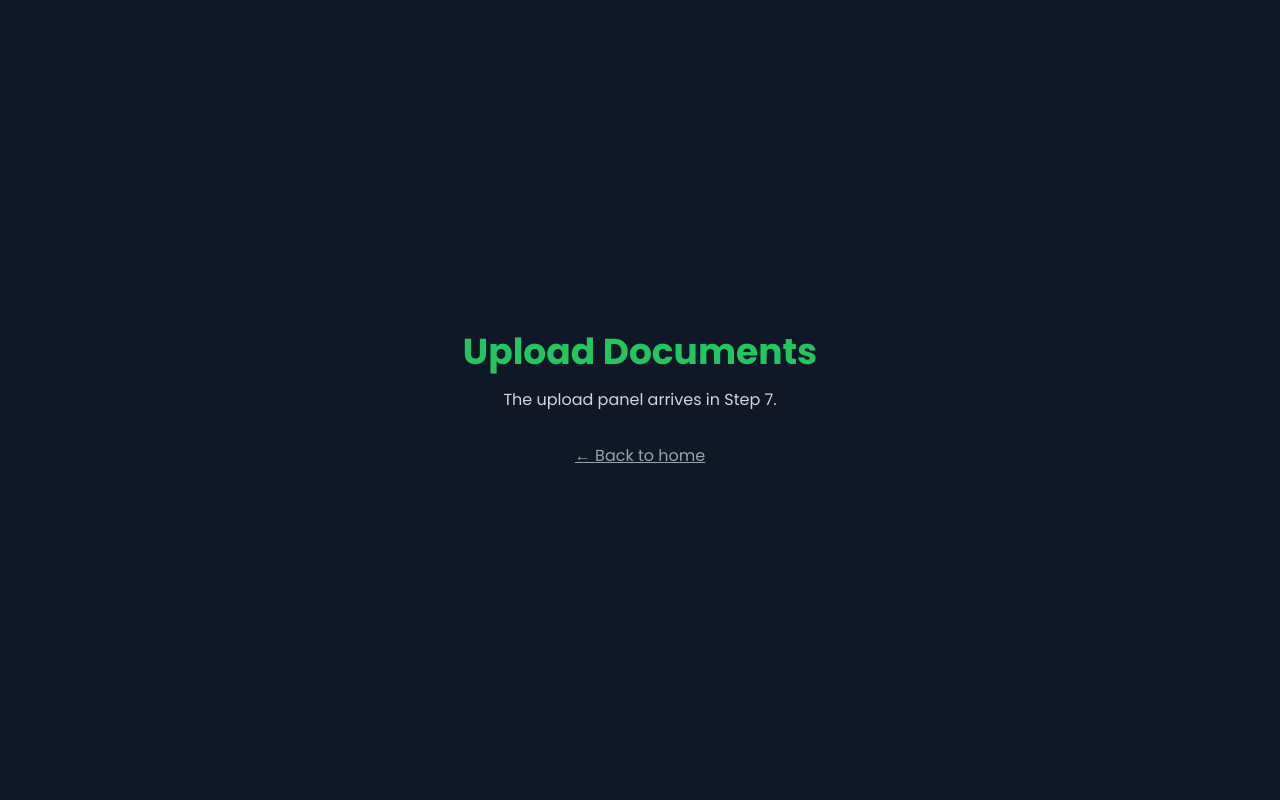
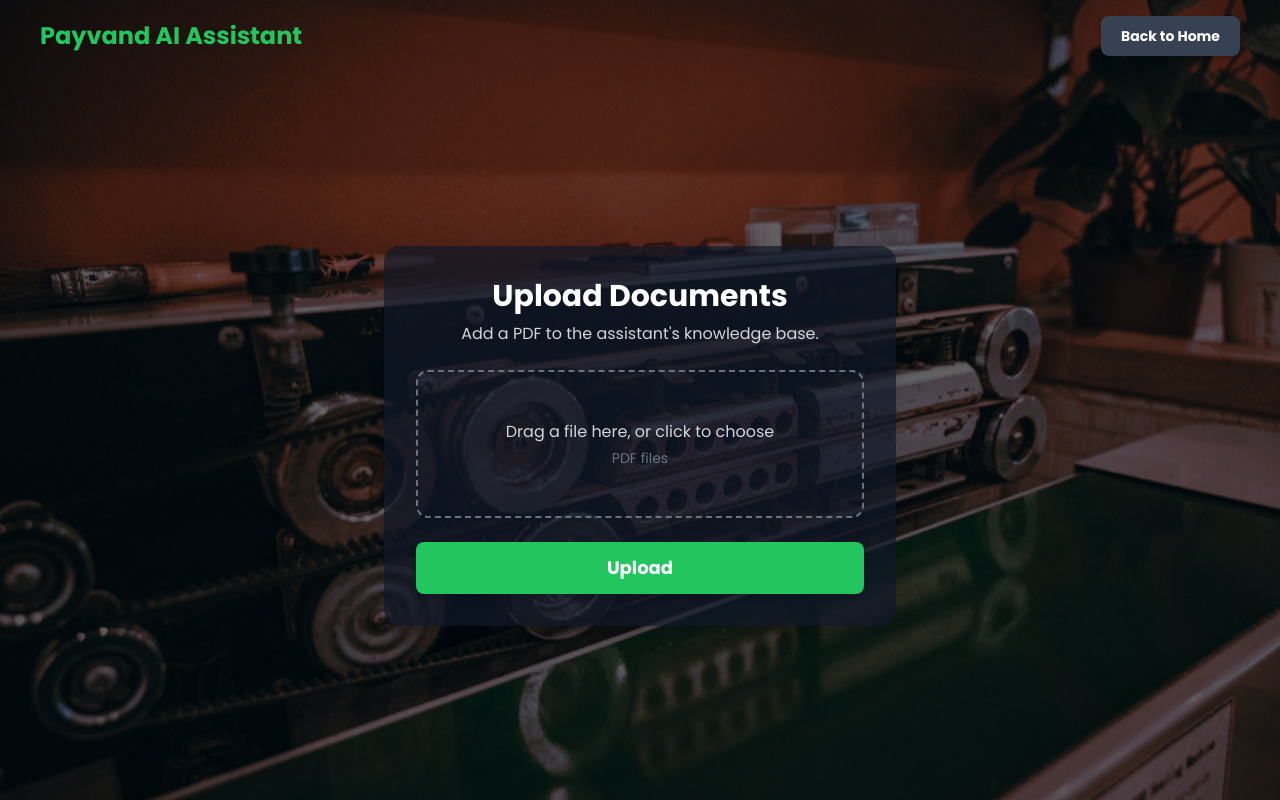
Before and after one commit to arvinbm/AI_Assistant, a React (Vite) app in the folder frontend/: page /upload in a window 1280 px wide. Built offline with nearby package versions, Linux system fonts and the light colour scheme.

Commit message:
Build static upload page layout (7.1)

```diff
--- a/frontend/src/pages/Upload.tsx
+++ b/frontend/src/pages/Upload.tsx
@@ -2,15 +2,55 @@ import { Link } from 'react-router-dom'
 
 function Upload() {
   return (
-    <div className="flex min-h-screen flex-col items-center justify-center bg-gray-900 px-6 text-center">
-      <h1 className="font-display text-4xl font-bold text-habasit">Upload Documents</h1>
-      <p className="font-display mt-4 text-gray-300">The upload panel arrives in Step 7.</p>
-      <Link
-        to="/"
-        className="font-display mt-8 text-gray-400 underline transition hover:text-white"
-      >
-        ← Back to home
-      </Link>
+    <div
+      className="relative min-h-screen bg-cover bg-center"
+      style={{ backgroundImage: "url('/Payvand_Background.jpg')" }}
+    >
+      {/* Same dark overlay as the other pages */}
+      <div className="absolute inset-0 bg-black/60" />
+
+      <div className="relative z-10 flex min-h-screen flex-col">
+        {/* Header */}
+        <header className="flex items-center justify-between px-6 py-4 sm:px-10">
+          <h1 className="font-display text-2xl font-bold text-habasit">
+            Payvand AI Assistant
+          </h1>
+          <Link
+            to="/"
+            className="font-display rounded-lg bg-gray-700 px-5 py-2.5 text-sm font-bold text-white shadow-md transition duration-200 hover:bg-gray-600"
+          >
+            Back to Home
+          </Link>
+        </header>
+
+        {/* Centered upload panel */}
+        <main className="flex flex-1 items-center justify-center px-4 py-10">
+          <div className="w-full max-w-lg rounded-2xl bg-gray-900/70 p-8 shadow-xl">
+            <h2 className="font-display text-center text-3xl font-bold text-white">
+              Upload Documents
+            </h2>
+            <p className="font-display mt-2 text-center text-gray-300">
+              Add a PDF to the assistant&apos;s knowledge base.
+            </p>
+
+            {/* Drop / pick zone (static for now — wired up in 7.2) */}
+            <div className="mt-6 flex flex-col items-center justify-center rounded-xl border-2 border-dashed border-gray-500 px-6 py-12 text-center">
+              <p className="font-display text-gray-300">
+                Drag a file here, or click to choose
+              </p>
+              <p className="font-display mt-1 text-sm text-gray-500">PDF files</p>
+            </div>
+
+            {/* Upload button (inert for now) */}
+            <button
+              type="button"
+              className="font-display mt-6 w-full rounded-lg bg-habasit py-3 text-lg font-bold text-white shadow-md transition duration-200 hover:bg-green-600"
+            >
+              Upload
+            </button>
+          </div>
+        </main>
+      </div>
     </div>
   )
 }
```
